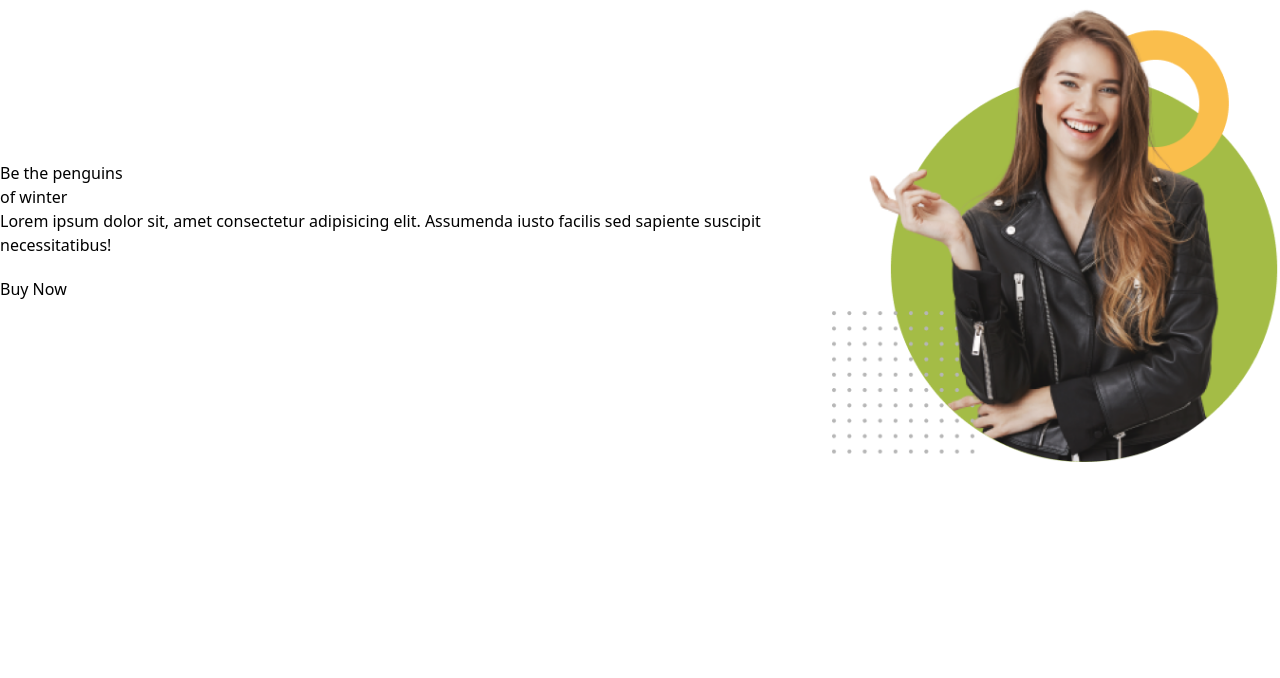
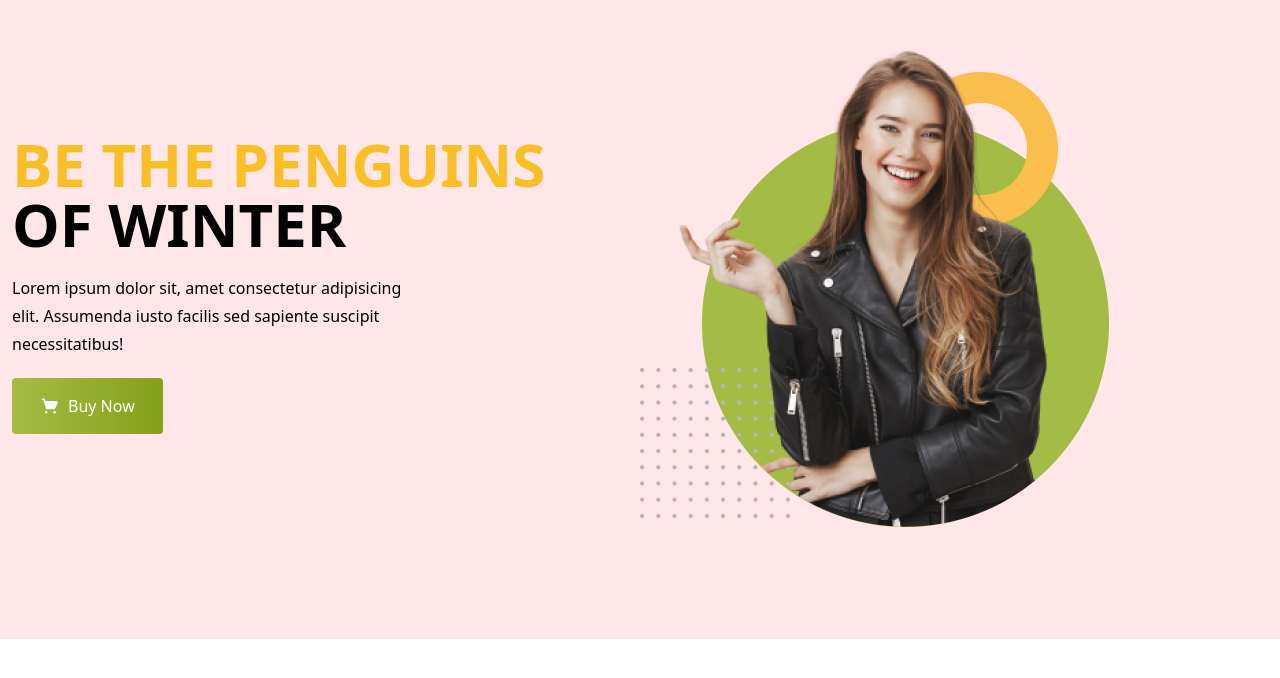
Before and after one commit to rijwanulalam/penguin-fashion-tail, a plain HTML site: page index.html in a window 1280 px wide. Drawn offline with nearby package versions, Linux system fonts and the light colour scheme.

Commit message:
banner done

```diff
--- a/index.html
+++ b/index.html
@@ -7,23 +7,27 @@
     <!-- Tailwind css -->
     <script src="https://cdn.tailwindcss.com"></script>
 </head>
-<body class="container mx-auto">
-    <header>
+<body>
+    <header class="bg-rose-200/50">
+        <!-- nav -->
+        <div class="container mx-auto pt-10 pb-28">
+
 
         <!-- banner -->
-        <div class="md:flex justify-between items-center text-center md:text-left">
-            <div>
-                <h1>Be the penguins
-                    <br>
-                    of winter
-                </h1>
-                <p>Lorem ipsum dolor sit, amet consectetur adipisicing elit. Assumenda iusto facilis sed sapiente suscipit necessitatibus!</p>
-                <button class="" type="button"><img class="w-5" src="icons/shopping-cart 1.png" alt=""> Buy Now</button>
+        <div class="">
+            <div class="md:flex  items-center text-center md:text-left px-3">
+                <div class="order-2 md:order-1 md:w-2/4">
+                    <h1 class="uppercase text-6xl font-bold"><span class="text-amber-400">Be the penguins</span>
+                        <br>
+                        of winter
+                    </h1>
+                    <p class="md:w-2/3 font-normal leading-7 py-5">Lorem ipsum dolor sit, amet consectetur adipisicing elit. Assumenda iusto facilis sed sapiente suscipit necessitatibus!</p>
+                    <button class="font-medium text-white bg-gradient-to-r from-[#A4BC46] to-[#85A019] rounded px-7 py-4 flex items-center" type="button"><img class="w-5 mr-2" src="icons/shopping-cart 1.png" alt=""> Buy Now</button>
+                </div>
+                <div class="order-1 md:order-2">
+                    <img class="" src="images/model.png" alt="">
+                </div>
             </div>
-            <div>
-                <img src="images/model.png" alt="">
-            </div>
-        </div>
     </header>
     <main>
         <!-- <h1>Hell this is tailwind</h1> -->
```
